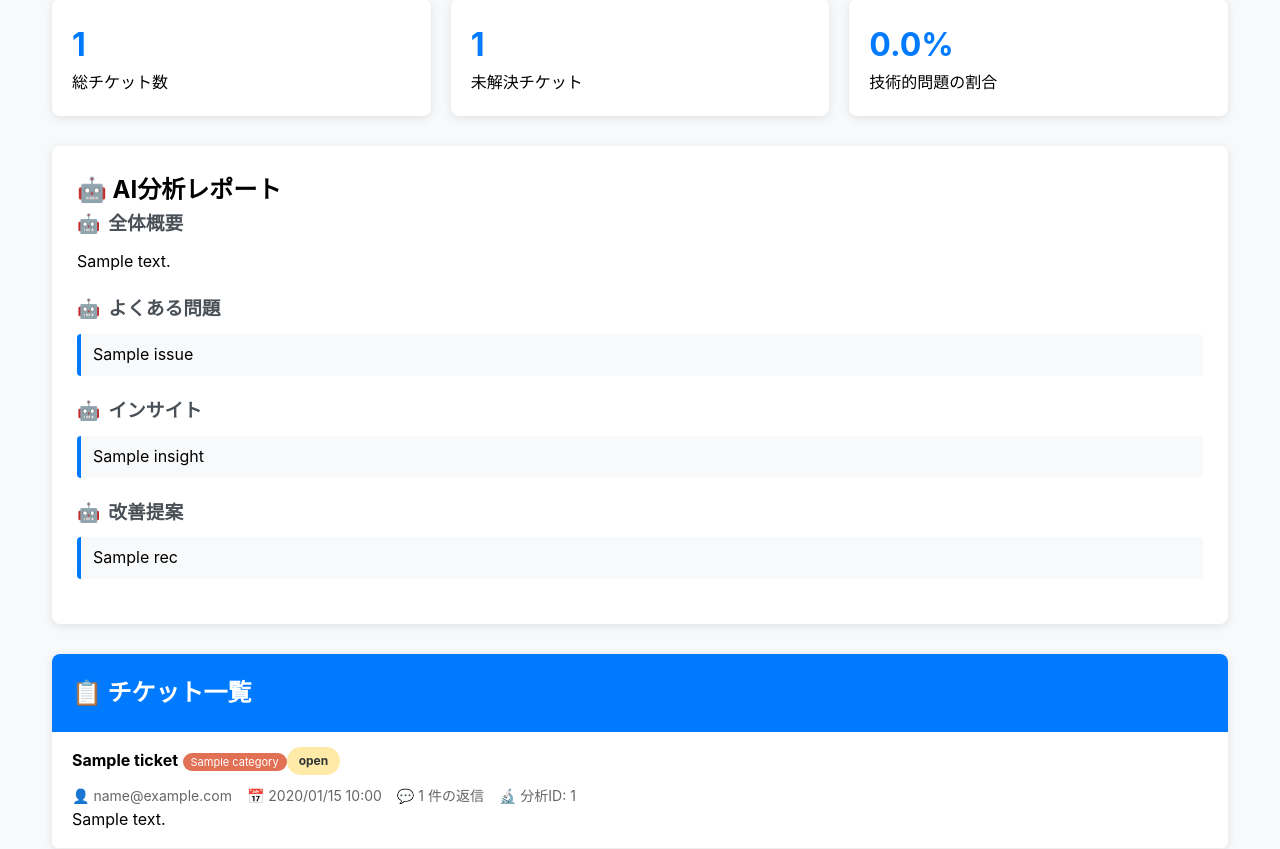
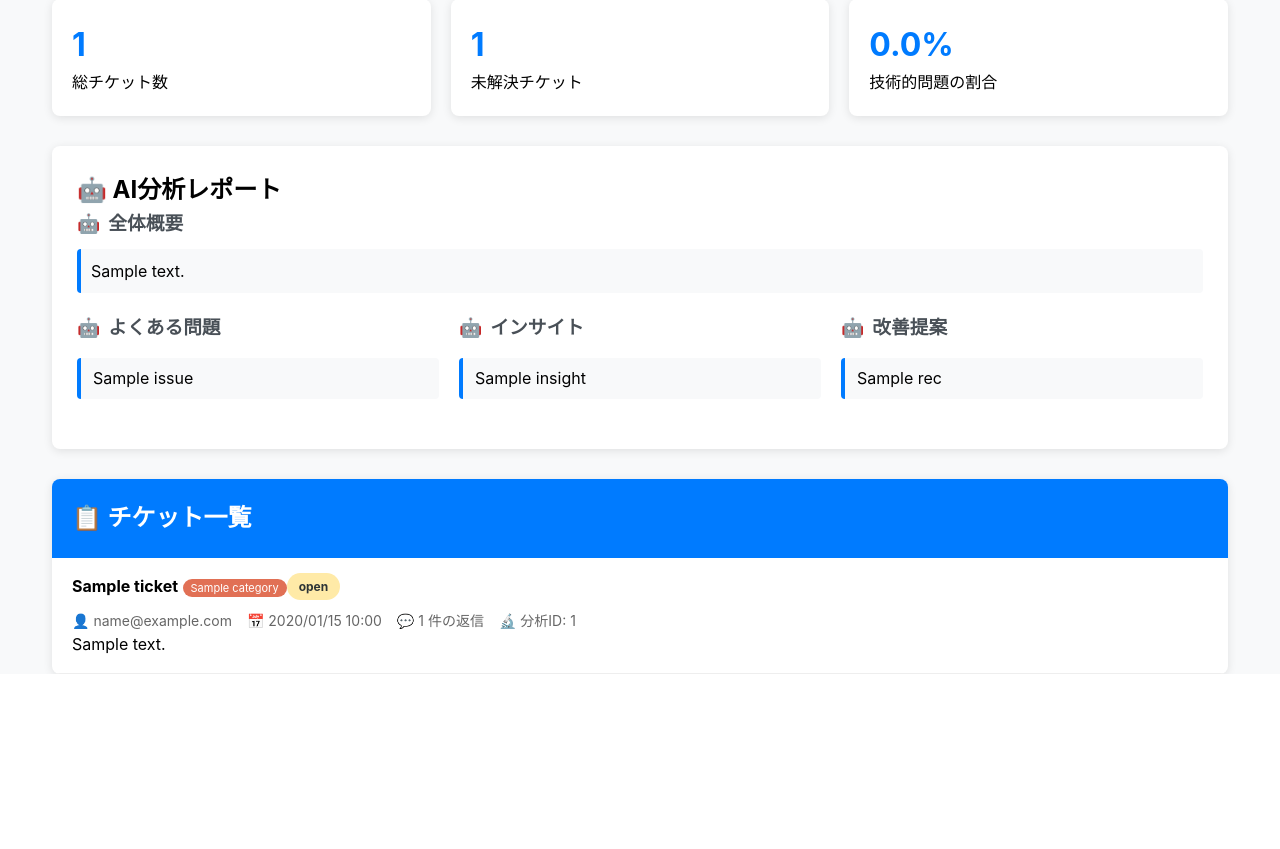
Before and after one commit to Paranticasita/support-api, a FastAPI app: template templates/admin_dashboard.html in a window 1280 px wide. Shown: the part 197-1046 px from the top of the page. After the commit the page ends 871 px from the top, so only its background shows below. Run offline with FastAPI, Linux system fonts and the light colour scheme; the template is opened without the code that fills it: most values are stand-ins (such as "Sample title", 1, 10 or a date in 2020).

Commit message:
Improve AI analysis report layout and focus
- Summary displayed prominently with 5-line height scrollable area
- Secondary sections (issues, insights, recommendations) in compact 3-column grid
- Limit secondary items to top 3 for better readability
- Enhanced visual hierarchy with better spacing

🤖 Generated with [Claude Code](https://claude.ai/code)

Co-Authored-By: Claude <noreply@anthropic.com>

```diff
--- a/templates/admin_dashboard.html
+++ b/templates/admin_dashboard.html
@@ -174,13 +174,16 @@
 
             <div class="ai-section">
                 <h3>全体概要</h3>
-                <p>{{ analysis.summary }}</p>
+                <div style="max-height: 7.5em; overflow-y: auto; line-height: 1.5; padding: 10px; background: #f8f9fa; border-radius: 4px; border-left: 4px solid #007bff;">
+                    {{ analysis.summary }}
+                </div>
             </div>
 
+            <div style="display: grid; grid-template-columns: 1fr 1fr 1fr; gap: 20px; margin-top: 20px;">
                 <div class="ai-section">
                     <h3>よくある問題</h3>
-                <ul class="insight-list">
-                    {% for issue in analysis.common_issues %}
+                    <ul class="insight-list" style="max-height: 150px; overflow-y: auto;">
+                        {% for issue in analysis.common_issues[:3] %}
                         <li>{{ issue }}</li>
                         {% endfor %}
                     </ul>
@@ -188,8 +191,8 @@
 
                 <div class="ai-section">
                     <h3>インサイト</h3>
-                <ul class="insight-list">
-                    {% for insight in analysis.insights %}
+                    <ul class="insight-list" style="max-height: 150px; overflow-y: auto;">
+                        {% for insight in analysis.insights[:3] %}
                         <li>{{ insight }}</li>
                         {% endfor %}
                     </ul>
@@ -197,11 +200,12 @@
 
                 <div class="ai-section">
                     <h3>改善提案</h3>
-                <ul class="insight-list">
-                    {% for rec in analysis.recommendations %}
+                    <ul class="insight-list" style="max-height: 150px; overflow-y: auto;">
+                        {% for rec in analysis.recommendations[:3] %}
                         <li>{{ rec }}</li>
                         {% endfor %}
                     </ul>
+                </div>
             </div>
         </div>
 
```
Lines whose indentation alone changed are shown as unchanged.
